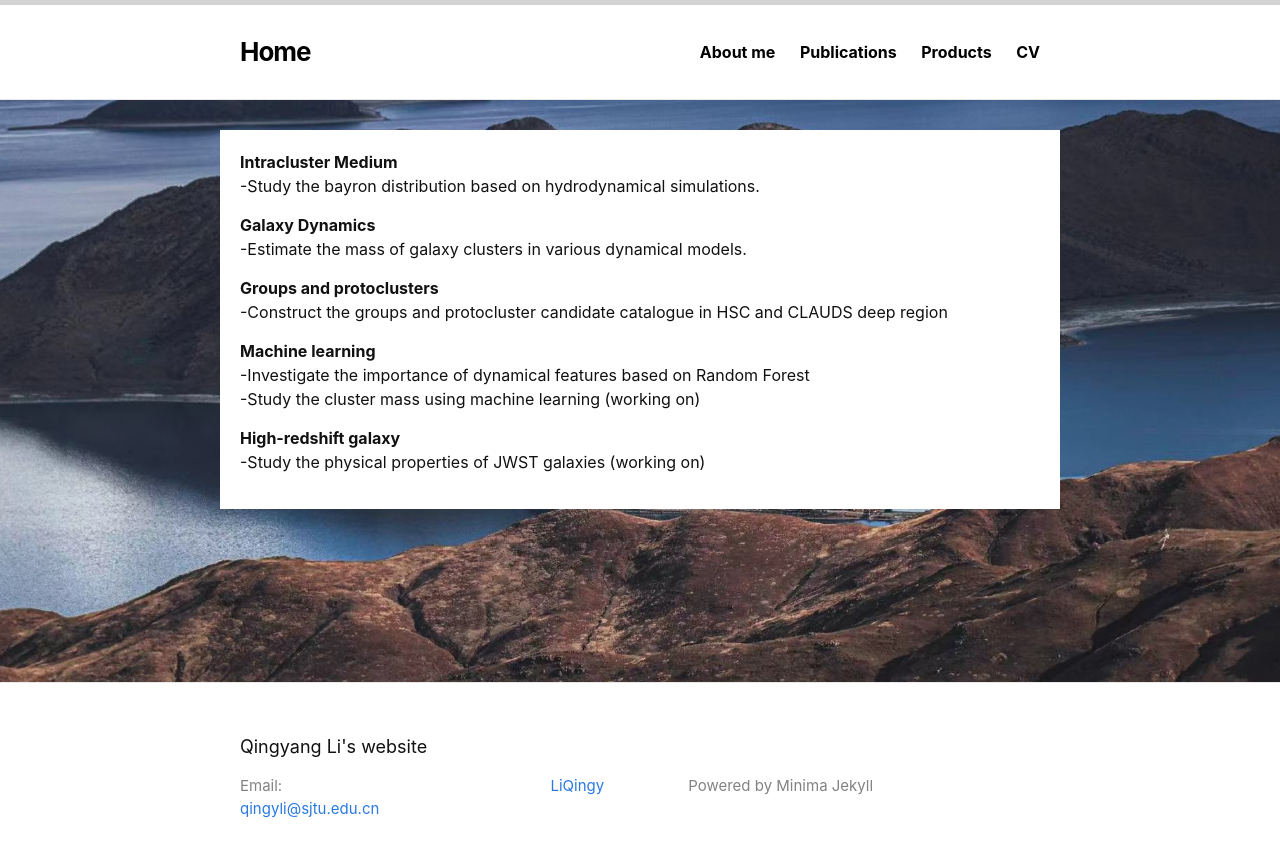
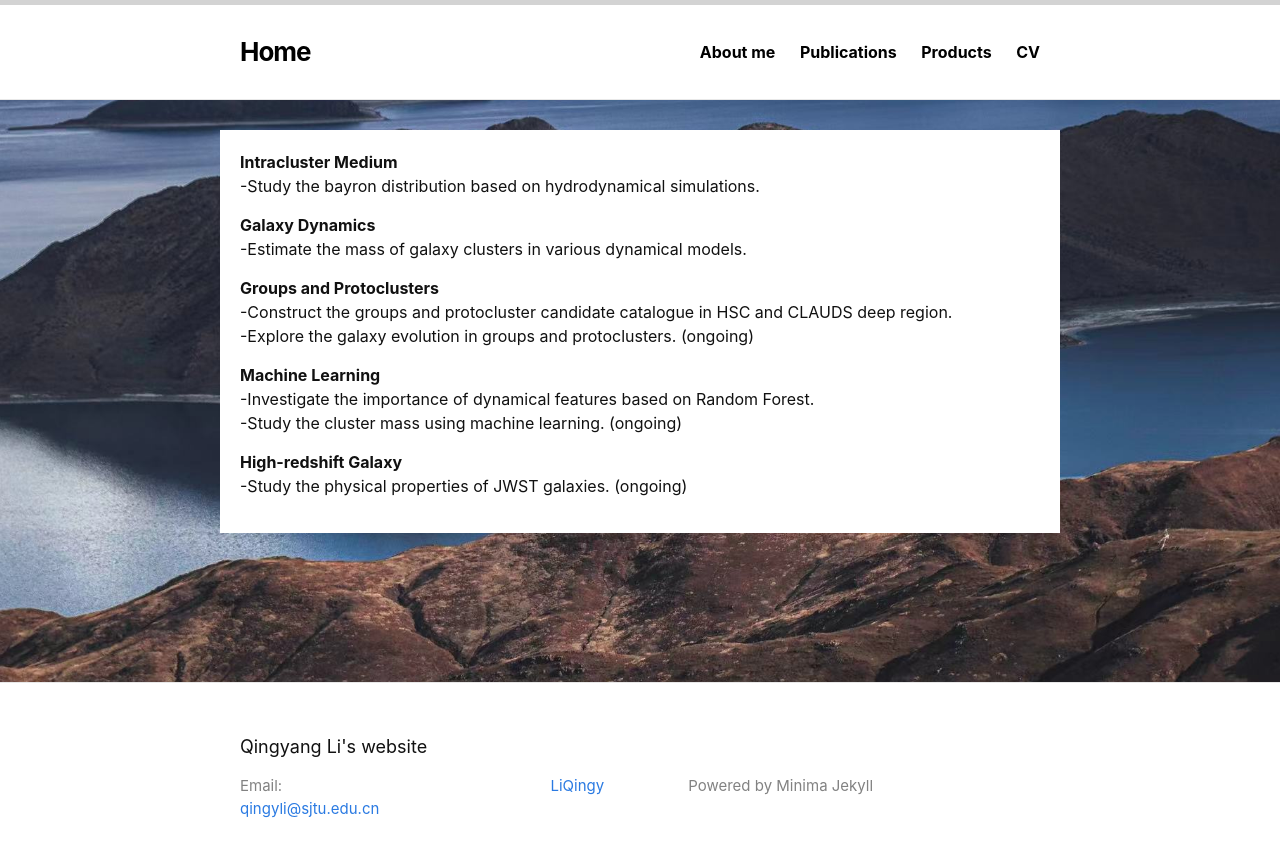
Before and after one commit to LiQingy/LiQingy.github.io, a Jekyll site: the page built from about.markdown, in a window 1280 px wide. Shown: the top 857 px of the page. Built offline with Jekyll 4.4.1, drawn with Linux system fonts in a browser that asks for light colours.

Commit message:
Update about.markdown

```diff
--- a/about.markdown
+++ b/about.markdown
@@ -10,12 +10,13 @@ permalink: /about/
 **Galaxy Dynamics**<br>
 -Estimate the mass of galaxy clusters in various dynamical models.<br>
 
-**Groups and protoclusters**<br>
--Construct the groups and protocluster candidate catalogue in HSC and CLAUDS deep region<br>
+**Groups and Protoclusters**<br>
+-Construct the groups and protocluster candidate catalogue in HSC and CLAUDS deep region.<br>
+-Explore the galaxy evolution in groups and protoclusters. (ongoing)<br>
 
-**Machine learning**<br>
--Investigate the importance of dynamical features based on Random Forest<br>
--Study the cluster mass using machine learning (working on)<br>
+**Machine Learning**<br>
+-Investigate the importance of dynamical features based on Random Forest.<br>
+-Study the cluster mass using machine learning. (ongoing)<br>
 
-**High-redshift galaxy**<br>
--Study the physical properties of JWST galaxies (working on)<br>
+**High-redshift Galaxy**<br>
+-Study the physical properties of JWST galaxies. (ongoing)<br>
```
